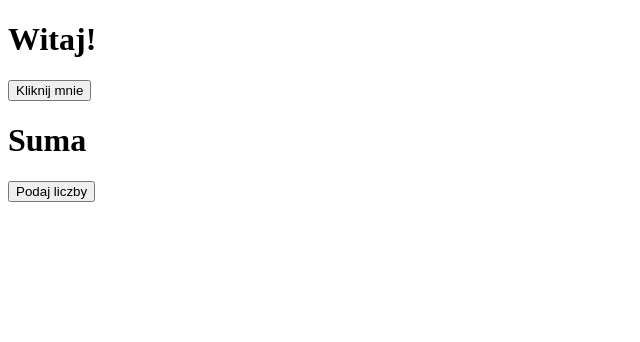
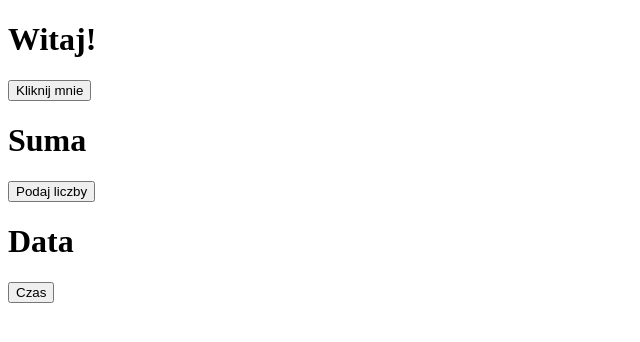
Before and after one commit to kacperzaba/-w67277_Programowanie_SL02_2IID-P-2023, a plain HTML site: page lab3/index.html in a window 1280 px wide. Shown: the whole page, without its empty margins (0-640 px from the left). Drawn offline with Linux system fonts and the light colour scheme.

Commit message:
lab_3 v2

```diff
--- a/lab3/index.html
+++ b/lab3/index.html
@@ -13,5 +13,8 @@
 
     <h1>Suma</h1>
     <button onclick="inputVariables()"> Podaj liczby </button>
+
+    <h1> Data </h1>
+    <button onclick="currentTime()"> Czas </button>
 </body>
 </html>
--- a/lab3/index.js
+++ b/lab3/index.js
@@ -17,11 +17,10 @@ function inputVariables() {
     let variable_a = prompt('Podaj zmienną a: ');
     let variable_b = prompt('Podaj zmienna b: ')
     window.alert(+variable_a + +variable_b)
-}:
+}
 
-fuction currentTime() {
-    var today = new Date();
-    var time = today.getHours() + ":" + today.getMinutes() + ":" + today.getSeconds();
-    window.document(time)
-
+function currentTime() {
+    var today = Date();
+    documet.write(today)
+    setTimeout(currentTime, 1000)
 }
```
